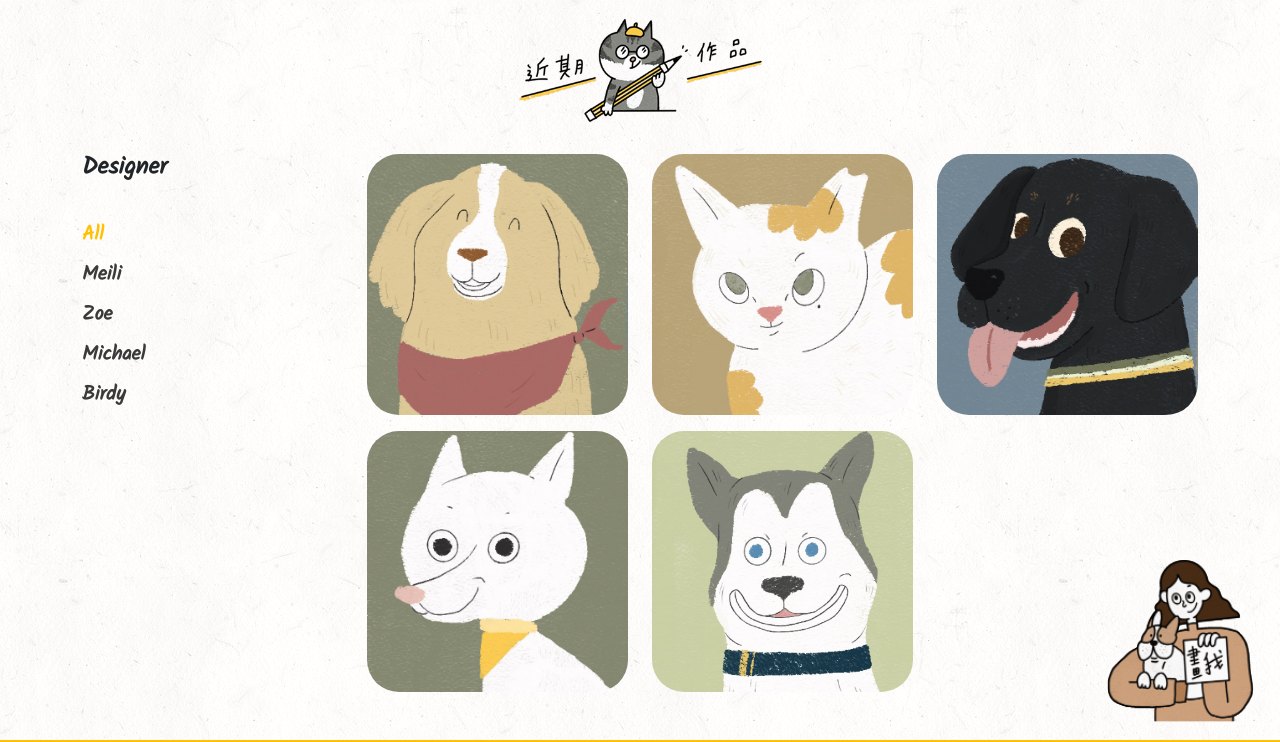
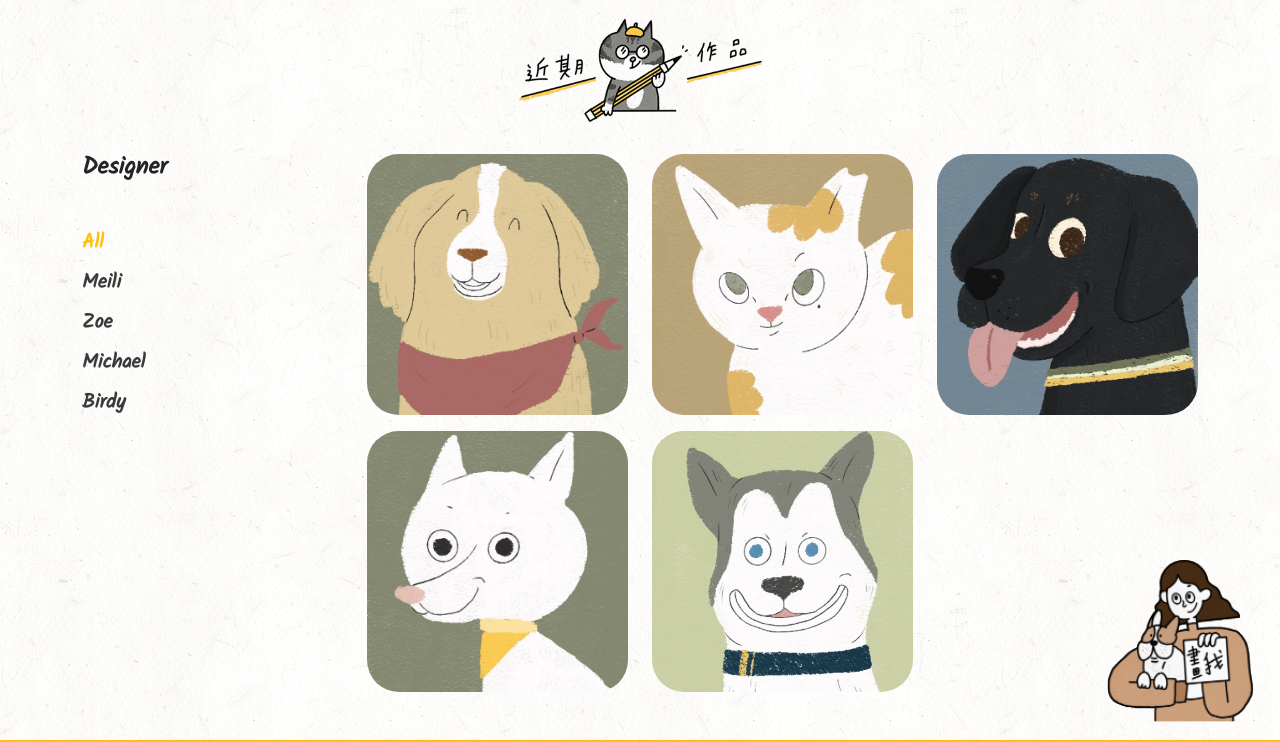
Before and after one commit to effiechen22/course_boostrap_final-hw, a plain HTML site: page works.html in a window 1280 px wide. Shown: the part 78-820 px from the top of the page. Drawn offline with nearby package versions, Linux system fonts and the light colour scheme.

Commit message:
fix: 調整近期作品側欄

```diff
--- a/works.html
+++ b/works.html
@@ -74,21 +74,21 @@
                <div class="col-12 col-md-3 ">
                   <h4 href="#" class=" fw-bold pb-2 pb-md-4 text-center text-md-start fontSpecial">Designer</h4>
 
-                  <div class="nav flex-row flex-md-column nav-pills fontSpecial justify-content-center fw-normal h5 mb-3 " id="v-pills-tab" role="tablist" aria-orientation="vertical">
+                  <div class="nav flex-row flex-md-column nav-pills fontSpecial justify-content-evenly fw-normal h5 m-3 ms-0 " id="v-pills-tab" role="tablist" aria-orientation="vertical">
 
-                     <button class="text-sm-start nav-link active px-md-0 nameHover fw-bolder" id="designer-all-tab" data-bs-toggle="pill" data-bs-target="#designer-all" type="button" role="tab" aria-controls="designer-all" aria-selected="true">
+                     <button class="text-sm-start nav-link active nameHover fw-bolder ps-md-0" id="designer-all-tab" data-bs-toggle="pill" data-bs-target="#designer-all" type="button" role="tab" aria-controls="designer-all" aria-selected="true">
                         <span class="hoverShow">–&ensp; </span>All</button>
 
-                     <button class="text-sm-start nav-link  px-md-0 nameHover fw-bolder" id="designer-meili-tab" data-bs-toggle="pill" data-bs-target="#designer-meili" type="button" role="tab" aria-controls="designer-meili" aria-selected="false">
+                     <button class="text-sm-start nav-link   nameHover fw-bolder ps-md-0" id="designer-meili-tab" data-bs-toggle="pill" data-bs-target="#designer-meili" type="button" role="tab" aria-controls="designer-meili" aria-selected="false">
                         <span class="hoverShow">–&ensp; </span>Meili</button>
 
-                     <button class="text-sm-start nav-link px-md-0 nameHover fw-bolder" id="designer-zoe-tab" data-bs-toggle="pill" data-bs-target="#designer-zoe" type="button" role="tab" aria-controls="designer-zoe" aria-selected="false">
+                     <button class="text-sm-start nav-link  nameHover fw-bolder ps-md-0" id="designer-zoe-tab" data-bs-toggle="pill" data-bs-target="#designer-zoe" type="button" role="tab" aria-controls="designer-zoe" aria-selected="false">
                         <span class="hoverShow">–&ensp; </span>Zoe</button>
 
-                     <button class="text-sm-start nav-link  px-md-0 nameHover fw-bolder" id="designer-michael-tab" data-bs-toggle="pill" data-bs-target="#designer-michael" type="button" role="tab" aria-controls="designer-michael" aria-selected="false">
+                     <button class="text-sm-start nav-link  nameHover fw-bolder ps-md-0" id="designer-michael-tab" data-bs-toggle="pill" data-bs-target="#designer-michael" type="button" role="tab" aria-controls="designer-michael" aria-selected="false">
                         <span class="hoverShow">–&ensp; </span>Michael</button>
 
-                     <button class="text-sm-start nav-link px-md-0 nameHover fw-bolder" id="designer-birdy-tab" data-bs-toggle="pill" data-bs-target="#designer-birdy" type="button" role="tab" aria-controls="designer-birdy" aria-selected="false">
+                     <button class="text-sm-start nav-link nameHover fw-bolder ps-md-0" id="designer-birdy-tab" data-bs-toggle="pill" data-bs-target="#designer-birdy" type="button" role="tab" aria-controls="designer-birdy" aria-selected="false">
                         <span class="hoverShow">–&ensp; </span>Birdy</button>
                   </div>
                </div>
```
